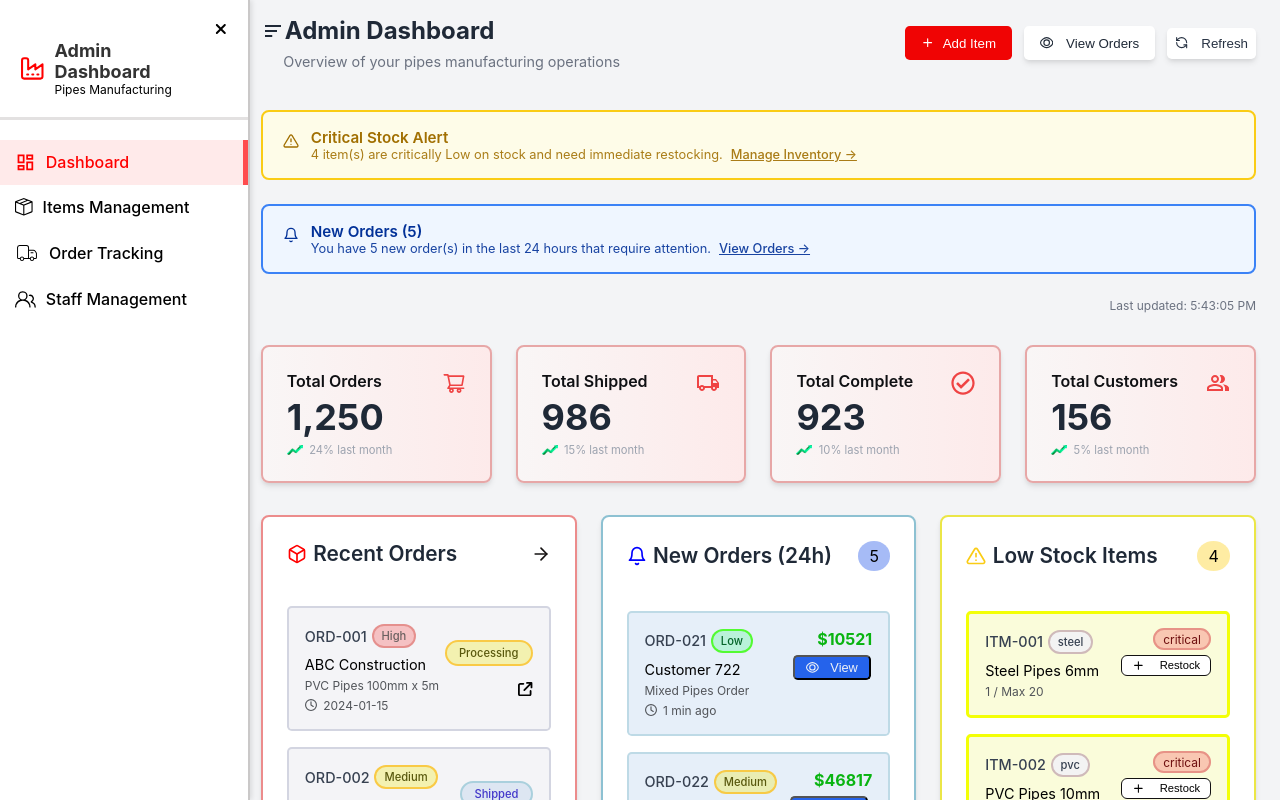
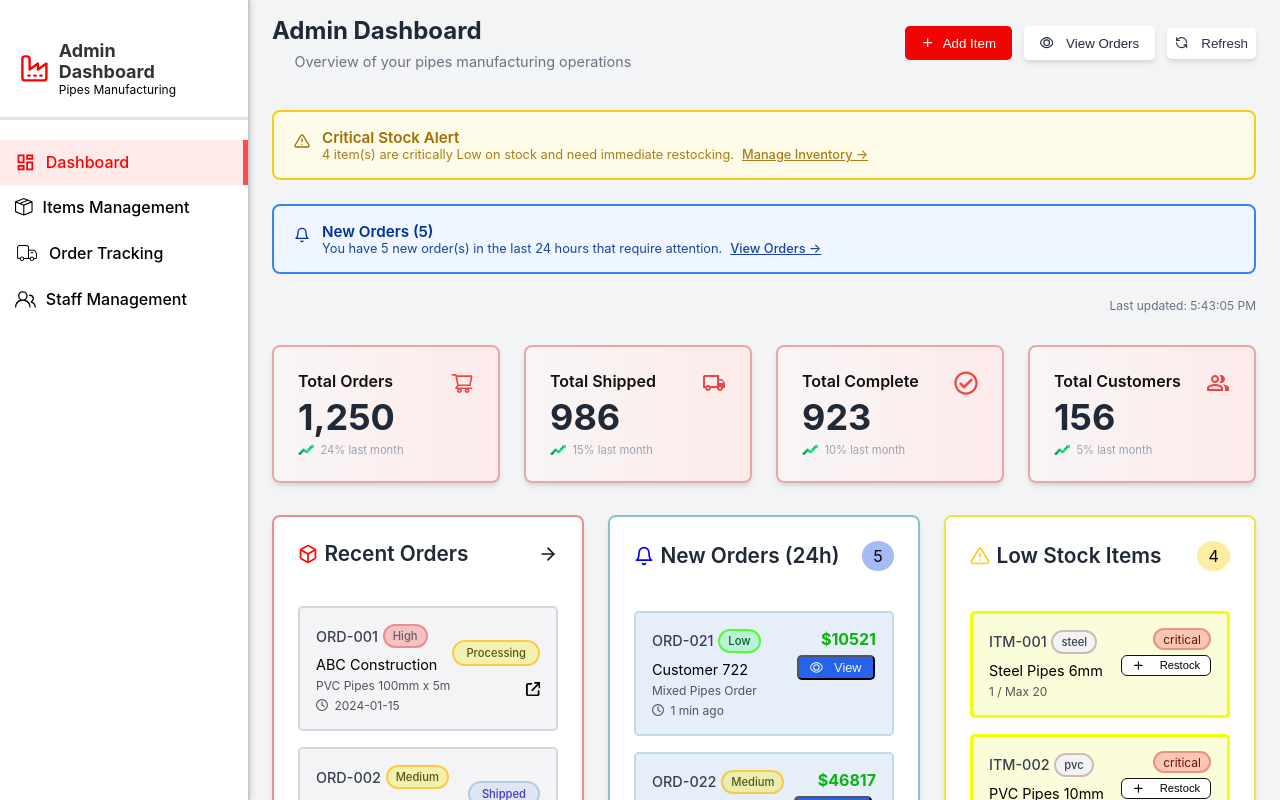
Before and after one commit to suyambu-raja/project-admin-page, a React (Vite) app: page / in a window 1280 px wide. Shown: the top 800 px of the page. Built offline with nearby package versions, Linux system fonts and the light colour scheme.

Commit message:
sidebar fixed

```diff
--- a/package.json
+++ b/package.json
@@ -7,7 +7,8 @@
     "dev": "vite",
     "build": "vite build",
     "lint": "eslint .",
-    "preview": "vite preview"
+    "preview": "vite preview",
+    "deploy": "gh-pages -d dist"
   },
   "dependencies": {
     "react": "^19.1.1",
--- a/src/Admin/AdminDashboard.jsx
+++ b/src/Admin/AdminDashboard.jsx
@@ -1,4 +1,4 @@
-import { useState } from 'react';
+import { useState, useEffect } from 'react';
 import './adminDashboard.css'
 import { LuBell, LuPlus, LuRefreshCcw } from 'react-icons/lu';
 import { MdOutlineLocalShipping, MdOutlinePeopleAlt } from 'react-icons/md';
@@ -192,16 +192,28 @@ const AdminDashboard = () => {
 
     const [sideBar, setSideBar] = useState(true)
     const [listColor, setListColor] = useState(0)
+    useEffect(() => {
+        const handleResize = () => {
+            if (window.innerWidth <= 900) {
+                setSideBar(false)
+            } else {
+                setSideBar(true)
+            }
+        };
+
+        handleResize();
+        window.addEventListener("resize", handleResize);
+        return () => window.removeEventListener("resize", handleResize);
+    }, []);
 
 
     return (
         <>
             <div className="admin-dashboard-main-container">
-                <div className={`${sideBar ? "sidebar-main" : 'reduce-sidebar-main' }`} style={{ display: sideBar ? "block" : "none" }}>
-                    <div className={`${sideBar ? "sidebar" : 'reduce-sidebar' }`} style={{ display: sideBar ? "block" : "none" }}>
+                <div className={`${sideBar ? "sidebar" : 'reduce-sidebar'}`} style={{ display: sideBar ? "block" : "none" }} >
                     <div className="sidebar-header">
-                           <LuFactory className="factory-icon"/>
-                            <div  style={{ display: sideBar ? "block" : "none" }}>
+                        <LuFactory className="factory-icon" />
+                        <div style={{ display: sideBar ? "block" : "none" }}>
                             <h3>Admin Dashboard</h3>
                             <p>Pipes Manufacturing</p>
                         </div>
@@ -215,36 +227,35 @@ const AdminDashboard = () => {
                                     onClick={() => setSideBar(true)}
                                 />
                             </div>   */}
-                            <FaXmark  onClick={() => setSideBar(false)} className="close-sidebar"/>
-
+                        <FaXmark onClick={() => setSideBar(false)} className="close-sidebar" />
                     </div>
                     <ul className="nav-menu">
                         <li className={`nav-item ${listColor === 0 ? 'redbg' : ''}`}
-                            onClick={()=>   setListColor(0)}
+                            onClick={() => setListColor(0)}
                         >
-                              <MdOutlineDashboard className="dashboard-icon"/>
-                                <span  style={{ display: sideBar ? "block" : "none" }}>Dashboard</span>
+                            <MdOutlineDashboard className="dashboard-icon" />
+                            <span style={{ display: sideBar ? "block" : "none" }}>Dashboard</span>
                         </li>
                         <li className={`nav-item ${listColor === 1 ? 'redbg' : ''}`}
-                            onClick={()=>   setListColor(1)}
+                            onClick={() => setListColor(1)}
                         >
-                                <BsBoxSeam className="items-icon"/>
-                                <span  style={{ display: sideBar ? "block" : "none" }}>Items Management</span>
+                            <BsBoxSeam className="items-icon" />
+                            <span style={{ display: sideBar ? "block" : "none" }}>Items Management</span>
                         </li>
                         <li className={`nav-item ${listColor === 2 ? 'redbg' : ''}`}
-                           onClick={()=>   setListColor(2)}
+                            onClick={() => setListColor(2)}
                         >
-                                <CiDeliveryTruck className="order-tracking-icon"/>
-                                <span  style={{ display: sideBar ? "block" : "none" }}>Order Tracking</span>
+                            <CiDeliveryTruck className="order-tracking-icon" />
+                            <span style={{ display: sideBar ? "block" : "none" }}>Order Tracking</span>
                         </li>
                         <li className={`nav-item ${listColor === 3 ? 'redbg' : ''}`}
-                            onClick={()=>   setListColor(3)}
+                            onClick={() => setListColor(3)}
                         >
-                               <GoPeople className="staff-manage-icon"/>
-                                <span  style={{ display: sideBar ? "block" : "none" }}> Staff Management</span>
+                            <GoPeople className="staff-manage-icon" />
+                            <span style={{ display: sideBar ? "block" : "none" }}> Staff Management</span>
                         </li>
                     </ul>
-                    </div>
+
                 </div>
 
                 <div className="admin-dashboard-container">
@@ -252,7 +263,7 @@ const AdminDashboard = () => {
                     <header className="admin-dashboard-header">
                         <div className="header-left-section">
                             <div className="header-title">
-                                <BiMenuAltLeft onClick={() => setSideBar(true)}/>
+                                <BiMenuAltLeft onClick={() => setSideBar(true)} className="open-sidebar" />
                                 Admin Dashboard
                             </div>
                             <p className="header-description">Overview of your pipes manufacturing operations</p>
@@ -273,7 +284,7 @@ const AdminDashboard = () => {
                     </header>
 
                     <main className="main-content">
-                        {/* Critical Stock Alert */}
+
                         <div className="alert-box alert-yelLow">
                             <div className="alert-box-content">
                                 <FiAlertTriangle className="alert-box-icon" />
@@ -285,7 +296,7 @@ const AdminDashboard = () => {
                             </div>
                         </div>
 
-                        {/* New Orders Notification */}
+
                         <div className="alert-box alert-blue">
                             <div className="alert-box-content">
                                 <LuBell className="alert-box-icon" />
@@ -298,7 +309,7 @@ const AdminDashboard = () => {
                         </div>
                         <div className="alert-blue-last-updated"><span>Last updated: 5:43:05 PM</span><p></p></div>
 
-                        {/* Overview Stats */}
+
                         <div className="overview-stats-grid">
                             {dummyData.overviewStats.map((stat) => (
                                 <div key={stat.id} className="stat-card">
@@ -315,9 +326,9 @@ const AdminDashboard = () => {
                             ))}
                         </div>
 
-                        {/* Recent Orders, New Orders, Low Stock, Recent Deliveries */}
+
                         <div className="section-grid">
-                            {/* Recent Orders */}
+
                             <div className="section-card recent-orders-section">
                                 <div className="section-header">
                                     <div className="section-title-container">
@@ -352,7 +363,6 @@ const AdminDashboard = () => {
                                 </div>
                             </div>
 
-                            {/* New Orders (24h) */}
                             <div className="section-card new-orders-section">
                                 <div className="section-header">
                                     <div className="section-title-container">
@@ -369,7 +379,7 @@ const AdminDashboard = () => {
                                             <div>
                                                 <div className="item-id">{order.id} <span className={`item-color-indicator ${order.color === 'Medium' ? 'color-Medium' :
                                                     order.color === 'Urgent' ? 'color-Urgent' : order.color === "Low" ? "color-Low" :
-                                                        'color-High' // Assuming 'High' is the default if not Medium or Urgent
+                                                        'color-High'
                                                     }`}>{order.color}</span></div>
                                                 <p className="item-customer">{order.customer}</p>
                                                 <p className="item-detail-extra">{order.product}</p>
@@ -385,7 +395,6 @@ const AdminDashboard = () => {
                             </div>
 
                             <div className="col-span-1 lg:col-span-1 flex flex-col gap-6">
-                                {/* Low Stock Items */}
                                 <div className="section-card flex-grow Low-stock-section">
                                     <div className="section-header">
                                         <div className="section-title-container">
@@ -417,7 +426,6 @@ const AdminDashboard = () => {
                                     </div>
                                 </div>
 
-                                {/* Recent Deliveries */}
                                 <div className="section-card flex-grow recent-deliveries-section">
                                     <div className="section-header">
                                         <div className="section-title-container">
--- a/src/Admin/adminDashboard.css
+++ b/src/Admin/adminDashboard.css
@@ -4,17 +4,12 @@
     font-family: 'Inter', ui-sans-serif, system-ui, -apple-system, BlinkMacSystemFont, "Segoe UI", Roboto, "Helvetica Neue", Arial, "Noto Sans", sans-serif, "Apple Color Emoji", "Segoe UI Emoji", "Segoe UI Symbol", "Noto Color Emoji";
     display: flex;
 }
-
+/*
 .open-close-arrow {
     display: flex;
     align-items: center;
     margin-left: 2rem;
-}
-
-.sidebar-main {
-    width: 250px;
-       transition:smooth 2s;
-}
+} */
 
 .sidebar {
     width: 250px;
@@ -28,10 +23,6 @@
     border-right: 2px solid rgb(202, 200, 200);
 }
 
-.reduce-sidebar-main {
-    width: 7%;
-}
-
 .reduce-sidebar {
     width: 100px;
     background-color: #fff;
@@ -41,16 +32,6 @@
     box-sizing: border-box;
     position: fixed;
     z-index: 1000;
-}
-
-@media (max-width:900px){
-    .sidebar-main{
-        display:none;
-    }
-
-    .sidebar{
-        display:none;
-    }
 }
 
 .sidebar-header {
@@ -133,6 +114,11 @@
 .close-sidebar{
     margin-top:-5rem;
     margin-left:1rem;
+    display:none;
+}
+
+.open-sidebar{
+    display:none;
 }
 
 .admin-dashboard-container {
@@ -142,7 +128,26 @@
     display: flex;
     flex-direction: column;
     flex-grow: 1;
-    margin-left:1px;
+    margin-left:15.5rem;
+}
+
+
+@media (max-width:900px){
+    .sidebar{
+        display:none;
+    }
+
+    .open-sidebar{
+        display:block;
+    }
+
+    .close-sidebar{
+        display:block;
+    }
+
+    .admin-dashboard-container{
+        margin-left:0px;
+    }
 }
 
 
```
Lines whose indentation alone changed are shown as unchanged.
